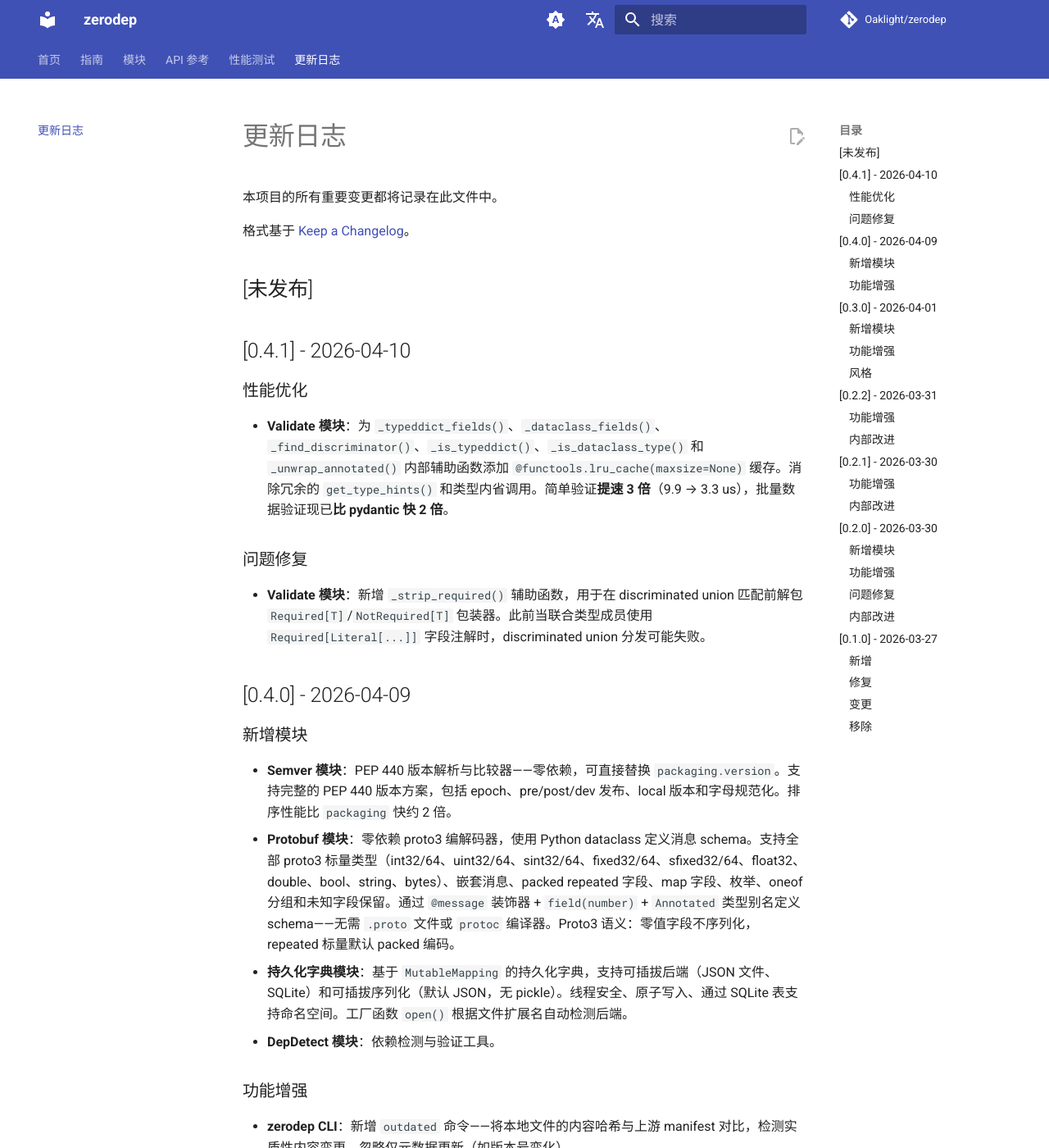
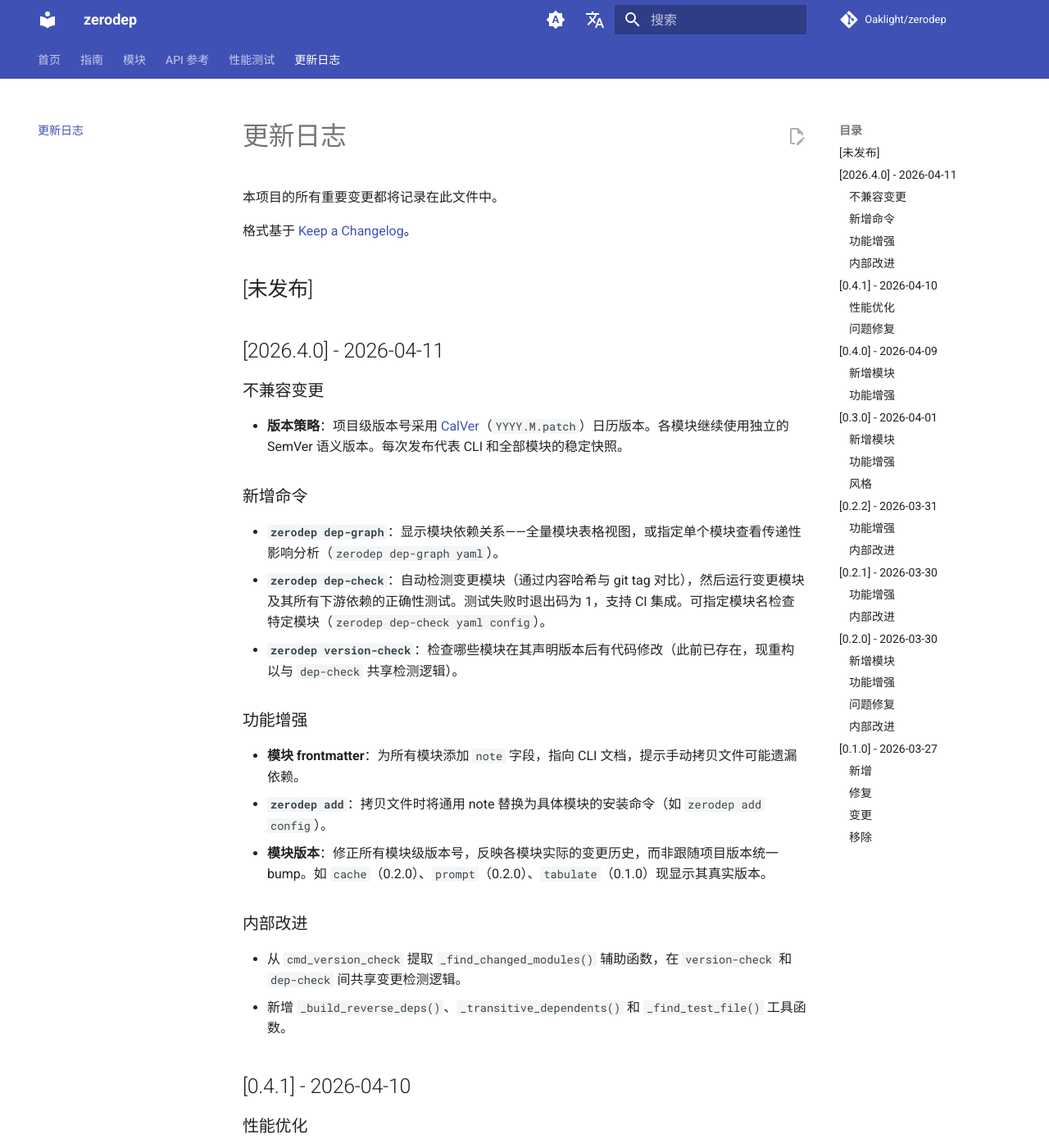
Before and after one commit to Oaklight/zerodep, an MkDocs documentation site: the page built from docs/changelog.md, in a window 1280 px wide and 1400 px high. Shown: the whole window at 82% size. Built offline with MkDocs 1.6.1 and Material for MkDocs 9.7.7, drawn with Linux system fonts in a browser that asks for light colours; comment, search, counter and statistics services are not loaded.

Commit message:
docs: 添加 2026.4.0 更新日志、新 CLI 命令、CalVer 迁移指南
- 更新日志：记录 CalVer 采用、dep-graph/dep-check 命令、
  frontmatter note 字段、模块版本号修正
- CLI 指南：添加 version-check、dep-graph、dep-check 命令文档
- 迁移指南：添加 2026.4.0 章节说明 CalVer 切换、
  模块级 SemVer 独立演化、新增维护者命令

````diff
--- a/docs/changelog.md
+++ b/docs/changelog.md
@@ -5,6 +5,29 @@
 格式基于 [Keep a Changelog](https://keepachangelog.com/zh-CN/1.1.0/)。
 
 ## [未发布]
+
+## [2026.4.0] - 2026-04-11
+
+### 不兼容变更
+
+- **版本策略**：项目级版本号采用 [CalVer](https://calver.org/)（`YYYY.M.patch`）日历版本。各模块继续使用独立的 SemVer 语义版本。每次发布代表 CLI 和全部模块的稳定快照。
+
+### 新增命令
+
+- **`zerodep dep-graph`**：显示模块依赖关系——全量模块表格视图，或指定单个模块查看传递性影响分析（`zerodep dep-graph yaml`）。
+- **`zerodep dep-check`**：自动检测变更模块（通过内容哈希与 git tag 对比），然后运行变更模块及其所有下游依赖的正确性测试。测试失败时退出码为 1，支持 CI 集成。可指定模块名检查特定模块（`zerodep dep-check yaml config`）。
+- **`zerodep version-check`**：检查哪些模块在其声明版本后有代码修改（此前已存在，现重构以与 `dep-check` 共享检测逻辑）。
+
+### 功能增强
+
+- **模块 frontmatter**：为所有模块添加 `note` 字段，指向 CLI 文档，提示手动拷贝文件可能遗漏依赖。
+- **`zerodep add`**：拷贝文件时将通用 note 替换为具体模块的安装命令（如 `zerodep add config`）。
+- **模块版本**：修正所有模块级版本号，反映各模块实际的变更历史，而非跟随项目版本统一 bump。如 `cache`（0.2.0）、`prompt`（0.2.0）、`tabulate`（0.1.0）现显示其真实版本。
+
+### 内部改进
+
+- 从 `cmd_version_check` 提取 `_find_changed_modules()` 辅助函数，在 `version-check` 和 `dep-check` 间共享变更检测逻辑。
+- 新增 `_build_reverse_deps()`、`_transitive_dependents()` 和 `_find_test_file()` 工具函数。
 
 ## [0.4.1] - 2026-04-10
 
--- a/docs/guide/cli.md
+++ b/docs/guide/cli.md
@@ -117,6 +117,72 @@ yaml    0.3.0      0.4.0       outdated
 
 仅检查当前目录中存在的文件；本地不存在的模块会被跳过。
 
+### `zerodep version-check`
+
+检查哪些模块在其声明版本后有代码修改。将每个模块当前源码的内容哈希与其声明版本对应的 git tag 进行对比。
+
+```bash
+$ zerodep version-check
+Module       Version  Status
+-----------  -------  -----------------------------
+aes          0.4.0    up-to-date
+cache        0.2.0    up-to-date
+config       0.3.0    modified (needs version bump)
+yaml         0.3.0    up-to-date
+...
+```
+
+这是维护者命令——在发布前运行，确保所有修改过的模块都已更新版本号。
+
+### `zerodep dep-graph`
+
+显示模块依赖关系。无参数时显示所有有依赖关系的模块表格；指定模块名时显示详细的依赖信息，包括传递性影响分析。
+
+```bash
+# 所有有依赖关系的模块
+$ zerodep dep-graph
+Module       Depends on           Depended on by
+-----------  -------------------  -------------------
+config       dotenv, jsonc, yaml  (none)
+frontmatter  yaml                 skills
+yaml         (none)               config, frontmatter
+...
+
+# 单个模块详情
+$ zerodep dep-graph yaml
+Module: yaml (v0.3.0)
+  Depends on: (none)
+  Depended on by: config, frontmatter
+  Transitively affects: config, frontmatter, skills
+```
+
+### `zerodep dep-check`
+
+自动检测变更模块，并运行这些模块及其所有下游依赖的正确性测试。确保某个模块的变更不会破坏依赖它的其他模块。
+
+```bash
+# 自动检测变更模块
+$ zerodep dep-check
+
+Changed modules: yaml
+Affected downstream: config, frontmatter, skills
+Total modules to test: 4
+
+Module       Changed  Test  Detail
+-----------  -------  ----  ------
+config       no       pass
+frontmatter  no       pass
+skills       no       pass
+yaml         yes      pass
+
+4 passed
+
+# 检查指定模块
+$ zerodep dep-check yaml config
+```
+
+测试失败时退出码为 1——适用于 CI 流水线和发布前检查。
+
 ### `zerodep manifest`
 
 从本地模块源文件重新生成 `manifest.json`。这是维护者命令——在仓库中添加或更新模块后运行。
@@ -137,7 +203,7 @@ Modules with dependencies:
 
 ```bash
 $ zerodep version
-zerodep 0.1.0
+zerodep 2026.4.0
 ```
 
 ## 全局选项
--- a/docs/guide/migration.md
+++ b/docs/guide/migration.md
@@ -5,6 +5,49 @@ title: 迁移指南
 # 迁移指南
 
 本页面记录 zerodep 各版本之间的破坏性变更及对应的代码更新方法。
+
+## 迁移到 2026.4.0（CalVer）
+
+### 版本策略变更
+
+从此版本开始，**项目级**版本号使用 [CalVer](https://calver.org/)（`YYYY.M.patch`）日历版本：
+
+- `2026.4.0` — 2026 年 4 月第一个稳定版本
+- `2026.4.1` — 同月第二个版本（如有需要）
+- `2026.5.0` — 2026 年 5 月第一个版本
+
+**模块级**版本号继续使用独立的 SemVer（如 `yaml` 0.3.0、`aes` 0.4.0）。每个模块的版本跟踪其自身的 API 演化，在 frontmatter 的 `version` 字段中声明。
+
+**对用户的影响：**
+
+- `pip install zerodep` 安装的 CLI 使用 CalVer 版本号
+- 通过 `zerodep add` 获取的模块携带各自的 SemVer 版本号
+- 同一 CalVer 版本内的所有模块保证兼容
+- 手动拷贝模块时，请始终使用同一版本的文件
+
+### 模块 Frontmatter Note
+
+所有模块的 frontmatter 中新增 `note` 字段：
+
+```python
+# /// zerodep
+# version = "0.3.0"
+# deps = ["dotenv", "yaml", "jsonc"]
+# note = "Install/update via zerodep CLI (...). Manual copy may miss deps."
+# ///
+```
+
+通过 `zerodep add` 拷贝时，note 会自动替换为具体的模块名。**无需代码修改**——这仅为提示信息。
+
+### 新增维护者命令
+
+三个新 CLI 命令用于模块间依赖管理：
+
+- `zerodep version-check` — 检测在声明版本后有代码变更的模块
+- `zerodep dep-graph` — 可视化模块依赖图
+- `zerodep dep-check` — 运行变更模块及其下游依赖的测试
+
+详见 [CLI 工具](cli.md) 了解使用方法。
 
 ## 迁移到 0.3.0
 
````
